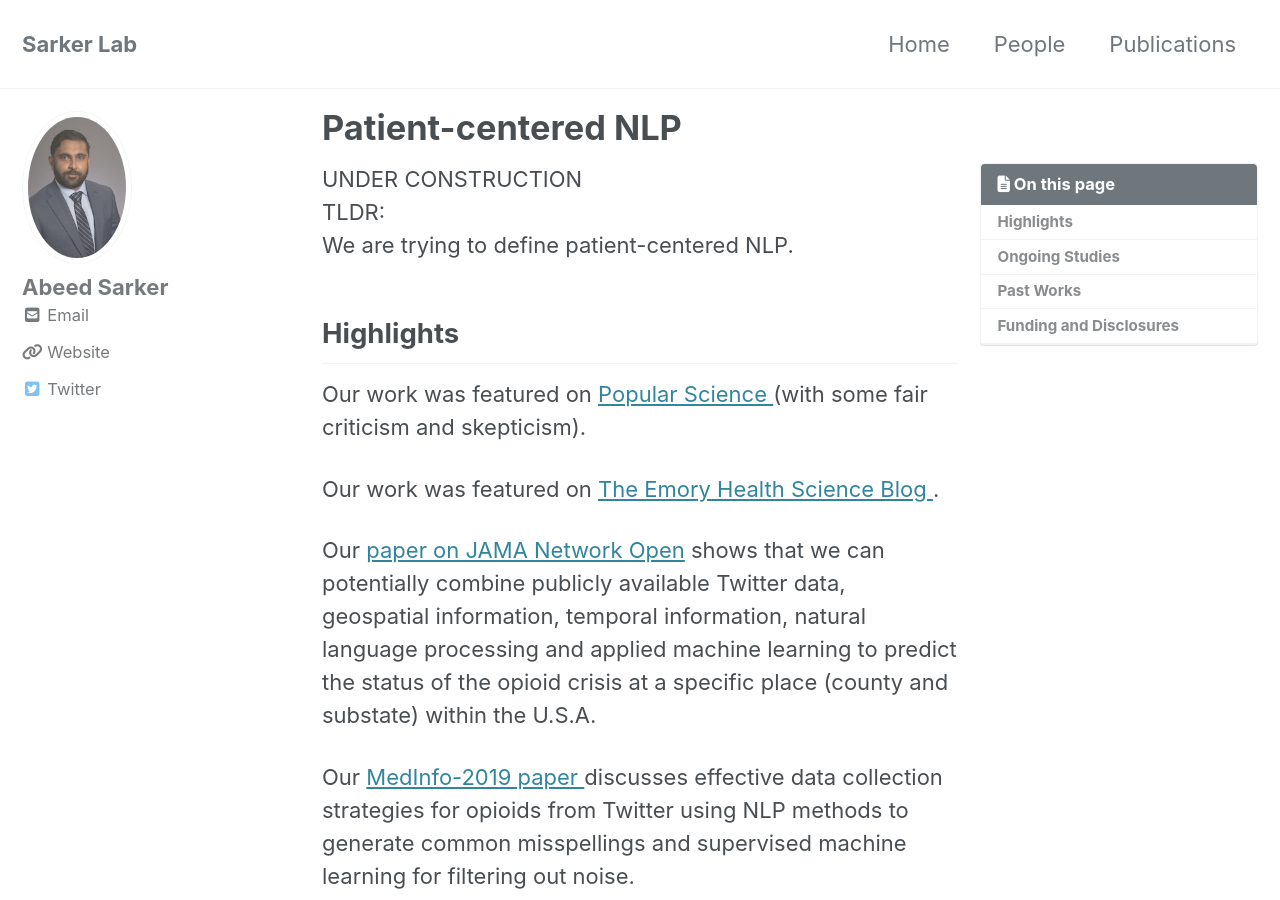
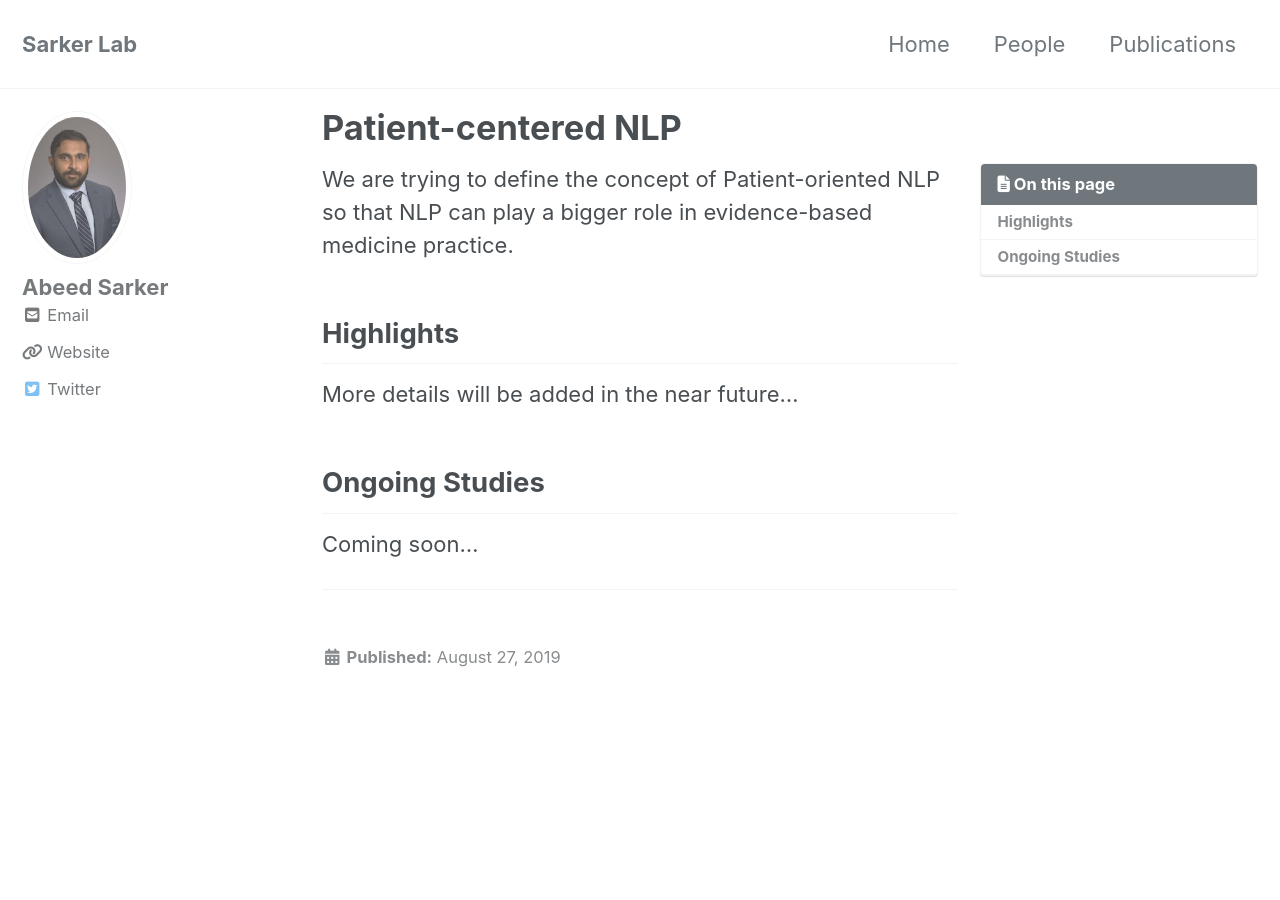
Before and after one commit to sarkerlab/Website, a Jekyll site: the page built from _pages/pcnlp.md, in a window 1280 px wide and 900 px high. Built offline with Jekyll 4.4.1, drawn with Linux system fonts in a browser that asks for light colours; cached includes are drawn as plain includes; nearby versions of some CDN libraries; some of the changed text lies outside the part shown.

Commit message:
Update pcnlp.md

```diff
--- a/_pages/pcnlp.md
+++ b/_pages/pcnlp.md
@@ -15,27 +15,14 @@
 last_modified_at: 2019-08-27T15:46:43-04:00
 toc: true
 ---
-UNDER CONSTRUCTION <br />
-TLDR: <br />
-We are trying to define patient-centered NLP.
+
+We are trying to define the concept of Patient-oriented NLP so that NLP can play a bigger role in evidence-based medicine practice.
+
 ## Highlights
-
-Our work was featured on <a href="https://www.popsci.com/story/health/opioids-social-media-predict/"> Popular Science </a> (with some fair criticism and skepticism). <br />
-
-Our work was featured on <a href = "http://www.emoryhealthsciblog.com/opioids-crunching-the-tweets/"> The Emory Health Science Blog </a>. <br />
-
-Our <a href="https://jamanetwork.com/journals/jamanetworkopen/fullarticle/2753983"> paper on JAMA Network Open</a> shows that we can potentially combine publicly available Twitter data, geospatial information, temporal information, natural language processing and applied machine learning to predict the status of the opioid crisis at a specific place (county and substate) within the U.S.A. <br />
-
-Our <a href="https://www.ncbi.nlm.nih.gov/pmc/articles/PMC6774610/"> MedInfo-2019 paper </a> discusses effective data collection strategies for opioids from Twitter using NLP methods to generate common misspellings and supervised machine learning for filtering out noise. <br />
-
-Our <a href="https://academic.oup.com/jamia/advance-article/doi/10.1093/jamia/ocz162/5581276"> JAMIA paper </a> reviews the literature on social media mining for prescription medication use/misuse. We propose a simple data-centric framework that is suitable for social media data. The particularly important aspect is filtering irrelevant information via the use of supervised classification. <br />
-
-Our <a href="https://preprints.jmir.org/preprint/15861"> JMIR paper </a> provides a detailed description of the importance of thorough annotation guidelines. The paper also contains publicly available data, the annotation guidleine and other resources.
-
+More details will be added in the near future...
 
 ## Ongoing Studies
-
-Coming soon....
+Coming soon...
 
 <!-- - Bundled as a "theme gem" for easier install/upgrading.
 - Compatible with GitHub Pages.
@@ -48,9 +35,7 @@
 - [Google Analytics](https://www.google.com/analytics/) support.
 - UI localized text in English (default), Brazilian Portuguese (Português brasileiro), Catalan, Chinese, Danish, Dutch, French (Français), German (Deutsch), Greek, Hindi (हिंदी), Hungarian, Indonesian, Italian (Italiano), Japanese, Korean, Malayalam, Nepali (Nepalese), Persian (فارسی), Polish, Punjabi (ਪੰਜਾਬੀ), Romanian, Russian, Slovak, Spanish (Español), Swedish, Thai, Turkish (Türkçe), and Vietnamese. -->
 
-## Past Works
 
-coming soon...
 
 <!-- | Name                                        | Description                                           |
 | ------------------------------------------- | ----------------------------------------------------- |
@@ -71,9 +56,7 @@
 
 ---
 
-## Funding and Disclosures
 
-TBA...
 
 
 <!-- ### Icons + Demo Images:
```
Also changed, not shown: other parts of _pages/pcnlp.md (+1 -1 lines).
